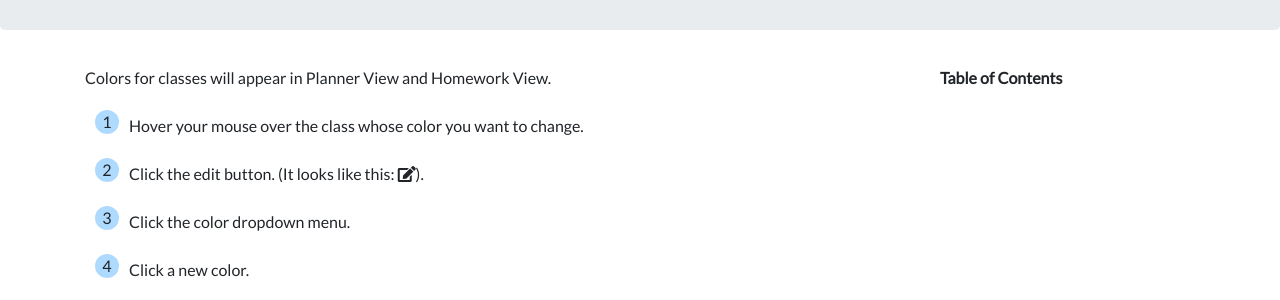
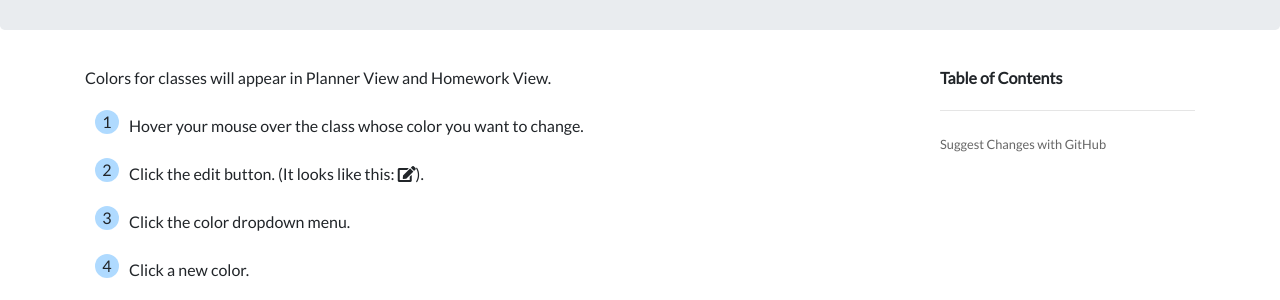
Before and after one commit to MyHomeworkSpace/support, a Jekyll site: the page built from docs/color-code-class.md, in a window 1280 px wide. Shown: the part 260-560 px from the top of the page. Built offline with Jekyll 4.4.1, drawn with Linux system fonts in a browser that asks for light colours; nearby versions of some CDN libraries.

Commit message:
add suggest changes button

```diff
--- a/_layouts/docs.html
+++ b/_layouts/docs.html
@@ -66,12 +66,15 @@
                             <p>No</p>
                         </div>
                     </div>
+                    <p id="url" style="display: none;">https://github.com/MyHomeworkSpace/support/edit/master{{ page.url }}</p>
                 </div>
             </div>
             <div class="col-md-3">
                 <div class="table-of-contents">
                     <strong>Table of Contents</strong>
                     <ul class="nav flex-column nav-column" id="tableOfContents"></ul>
+                    <hr>
+                    <small><a id="suggest">Suggest Changes with GitHub</a></small>
                 </div>
             </div>
         </div>
--- a/assets/css/docs.css
+++ b/assets/css/docs.css
@@ -106,6 +106,10 @@ li::before {
     margin-bottom: 20px;
 }
 
+#suggest {
+    color: #666666;
+}
+
 @media (min-width: 576px) {
     #mobile-search {
         display: none;
--- a/assets/js/docs.js
+++ b/assets/js/docs.js
@@ -1,4 +1,6 @@
 $(()=>{
+    $("#suggest").attr("href", $("#url").text().replace(".html", ".md"));
+
     $('#nav-search').submit(function () {
         location.href = "/search?query=" + $("#nav-searchbar").val();
         return false;
@@ -29,11 +31,14 @@ $(()=>{
         $(".helpful").text("Thank you for your feedback!")
     })
     $("#helpful-icon-no").click(()=>{
-        $(".helpful").text("We'll get a teammate over here as soon as possible to get this issue resolved.");
         $.post(
             "https://hooks.slack.com/services/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",
             'payload={"text": "Someone didn\'t like the support page at <' + location.href + '>"}'
         );
+        $(".helpful").text("We'll get a teammate over here as soon as possible to get this issue resolved.\n");
+        link = $("<a>Suggest changes with GitHub</a>");
+        link.attr("href", $("#url").text().replace(".html", ".md"));
+        $(".helpful").append(link);
     })
 
     $(window).scroll(()=>{
```
